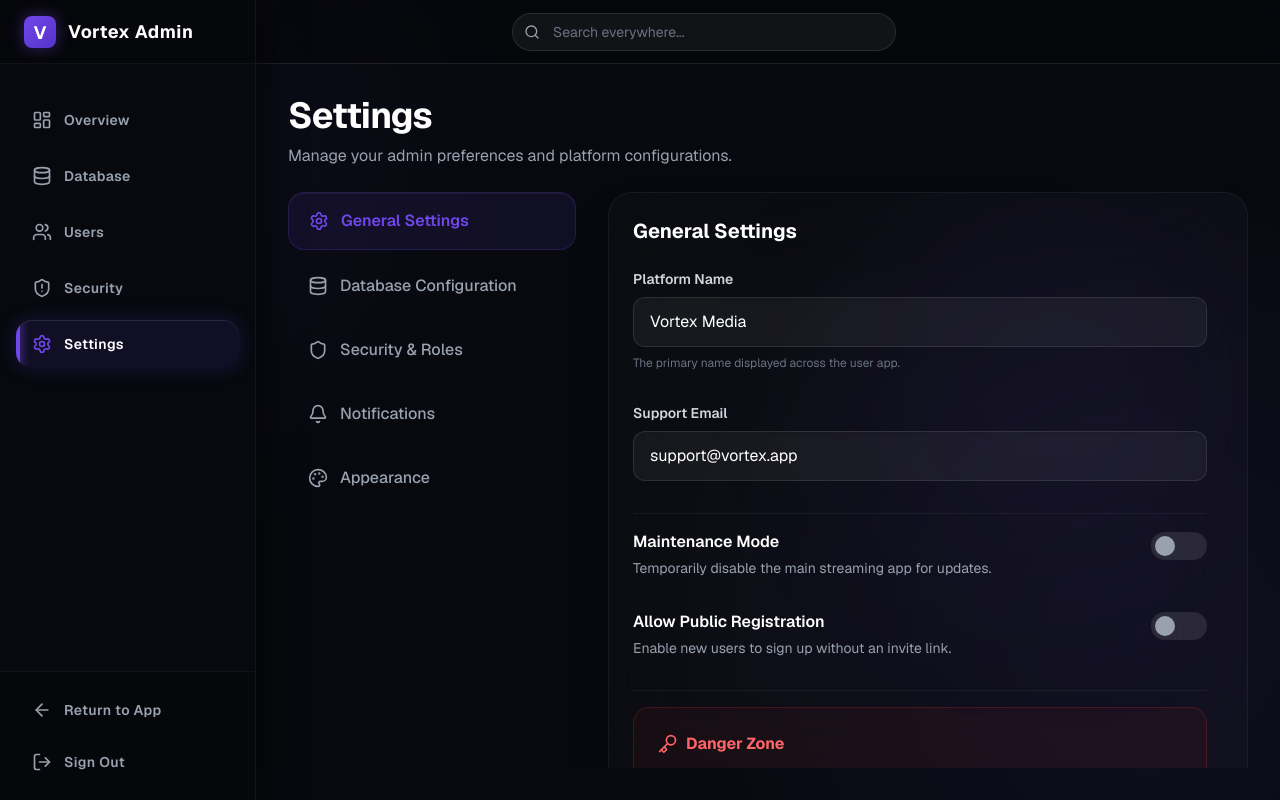
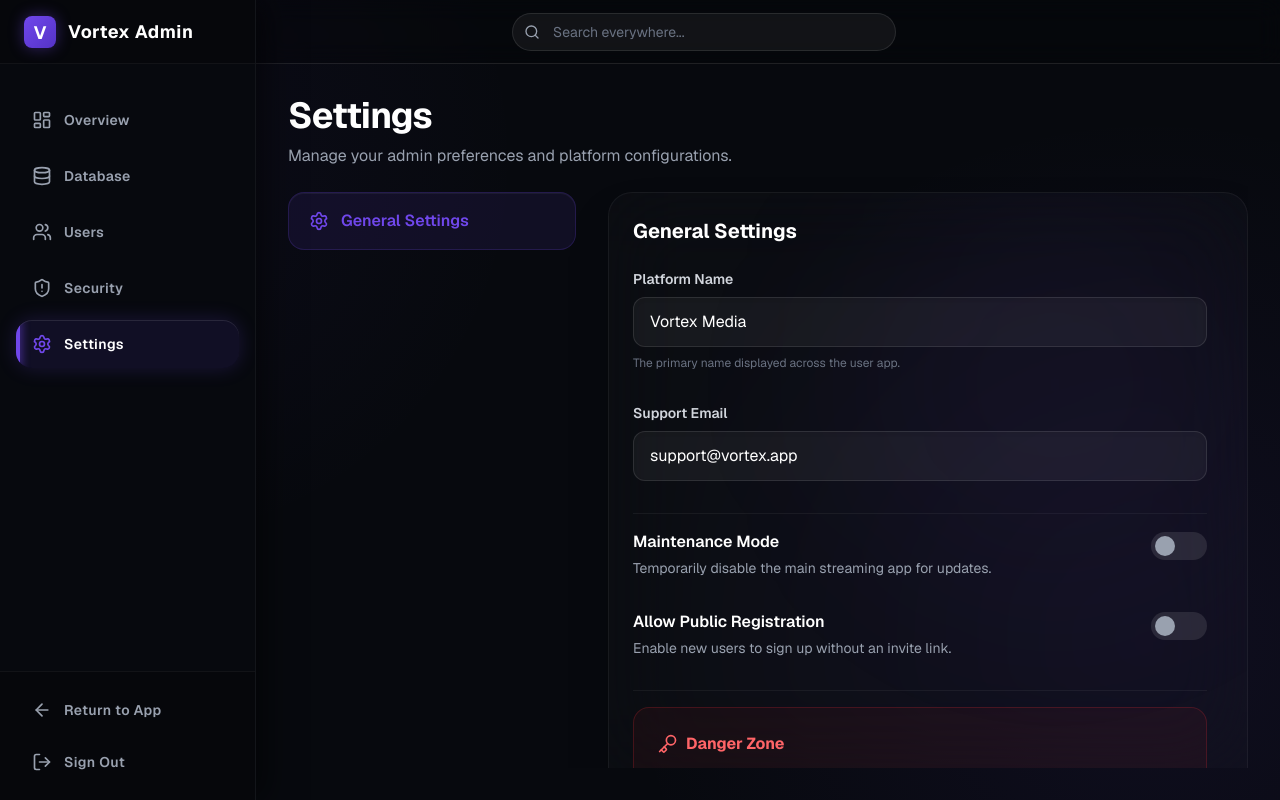
Before and after one commit to Rajat-Solankii/vortex-admin, a Next.js app: page /settings in a window 1280 px wide. Built offline with nearby package versions, Linux system fonts and the light colour scheme; no server answers; the database is empty.

Commit message:
Remove unused dummy settings sidebar items

```diff
--- a/src/app/settings/page.tsx
+++ b/src/app/settings/page.tsx
@@ -1,4 +1,4 @@
-import { Settings, Shield, Bell, Database as DatabaseIcon, Palette } from "lucide-react";
+import { Settings } from "lucide-react";
 import SettingsForm from "@/components/SettingsForm";
 import db from "@/lib/db";
 
@@ -28,18 +28,6 @@ export default async function SettingsPage() {
           <button className="flex items-center gap-3 px-5 py-4 bg-vortex/10 text-vortex border border-vortex/20 rounded-2xl font-semibold shadow-[inset_0_1px_0_rgba(255,255,255,0.05)] transition-all">
             <Settings className="w-5 h-5" /> General Settings
           </button>
-          <button className="flex items-center gap-3 px-5 py-4 text-gray-400 hover:text-white hover:bg-white/[0.04] rounded-2xl font-medium transition-all group">
-            <DatabaseIcon className="w-5 h-5 group-hover:text-vortex transition-colors" /> Database Configuration
-          </button>
-          <button className="flex items-center gap-3 px-5 py-4 text-gray-400 hover:text-white hover:bg-white/[0.04] rounded-2xl font-medium transition-all group">
-            <Shield className="w-5 h-5 group-hover:text-vortex transition-colors" /> Security & Roles
-          </button>
-          <button className="flex items-center gap-3 px-5 py-4 text-gray-400 hover:text-white hover:bg-white/[0.04] rounded-2xl font-medium transition-all group">
-            <Bell className="w-5 h-5 group-hover:text-vortex transition-colors" /> Notifications
-          </button>
-          <button className="flex items-center gap-3 px-5 py-4 text-gray-400 hover:text-white hover:bg-white/[0.04] rounded-2xl font-medium transition-all group">
-            <Palette className="w-5 h-5 group-hover:text-vortex transition-colors" /> Appearance
-          </button>
         </div>
 
         {/* Settings Content Area */}
```
